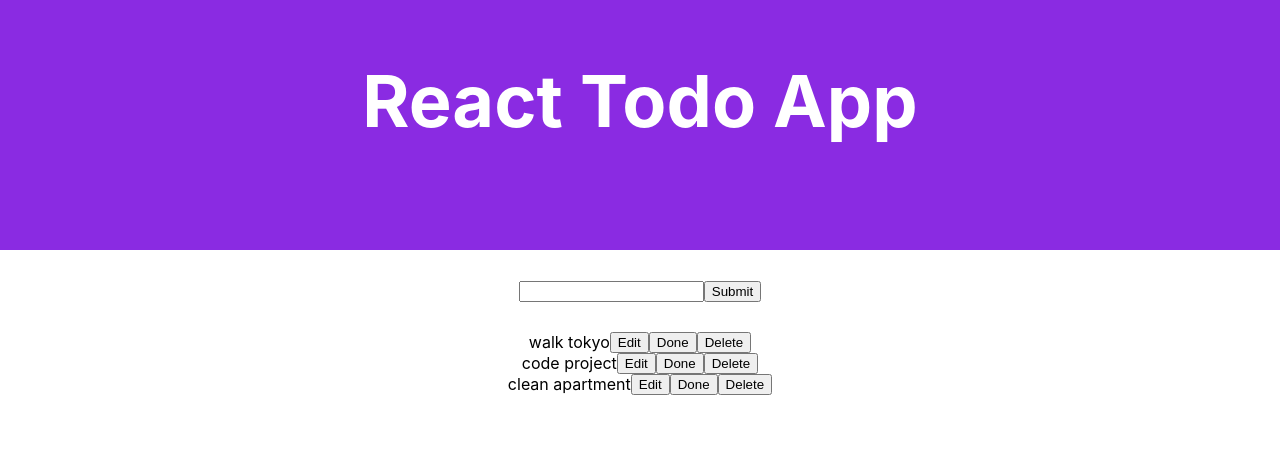
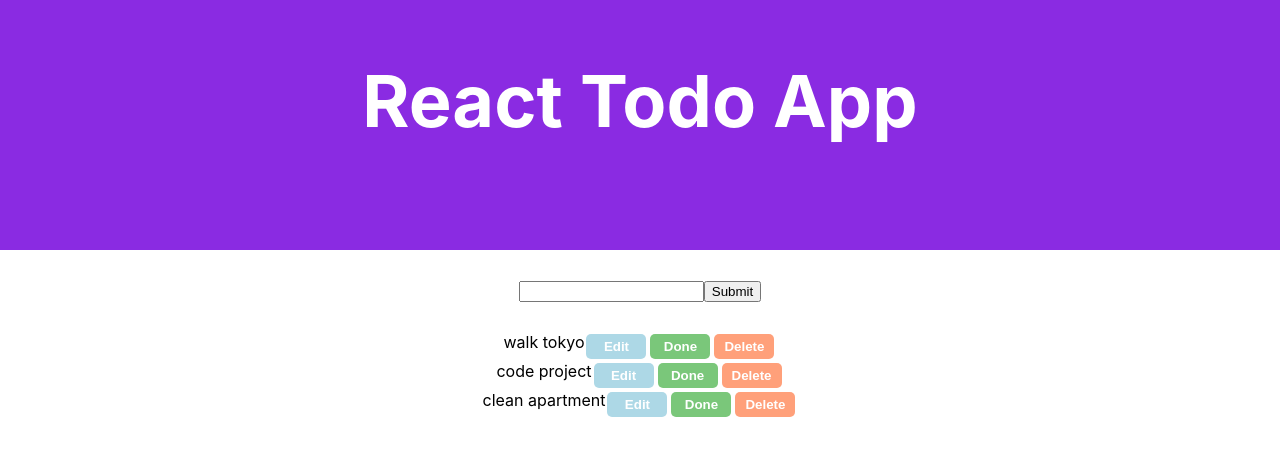
Before and after one commit to Jvaz0715/react-intro-frontend-v2, a React (Create React App) app: page / in a window 1280 px wide. Shown: the top 456 px of the page. Built offline with nearby package versions, Linux system fonts and the light colour scheme; the HTML template or start-up script is replaced by a standard one.

Commit message:
adds style to buttons

```diff
--- a/src/components/Todo/TodoList.css
+++ b/src/components/Todo/TodoList.css
@@ -1,3 +1,25 @@
 .li-done {
    text-decoration: line-through;
 }
+
+.todo-buttons {
+   padding: 5px;
+   color: white;
+   font-weight: bold;
+   border: none;
+   border-radius: 5px;
+   width: 60px;
+   margin: 2px;
+}
+
+#edit-button {
+   background-color: lightblue;
+}
+
+#done-button {
+   background-color: rgb(122, 199, 122);
+}
+
+#delete-button {
+   background-color: lightsalmon;
+}
--- a/src/components/Todo/TodoList.js
+++ b/src/components/Todo/TodoList.js
@@ -12,11 +12,11 @@ export class TodoList extends Component {
       return (
          <div style={{display: "flex", justifyContent: "center", listStyle: "none",}}>
             <li className={`${isDone && `li-done`}`}>{todo}</li>
-            <button id="edit-button">Edit</button>
+            <button className="todo-buttons" id="edit-button">Edit</button>
 
-            <button id="done-button" onClick={() => handleDoneByID(id, isDone)}>Done</button>
+            <button className="todo-buttons" id="done-button" onClick={() => handleDoneByID(id, isDone)}>Done</button>
 
-            <button id="delete-button" onClick={() => handleDeleteByID(id)}>Delete</button>
+            <button className="todo-buttons" id="delete-button" onClick={() => handleDeleteByID(id)}>Delete</button>
          </div>
       )
    }
```
